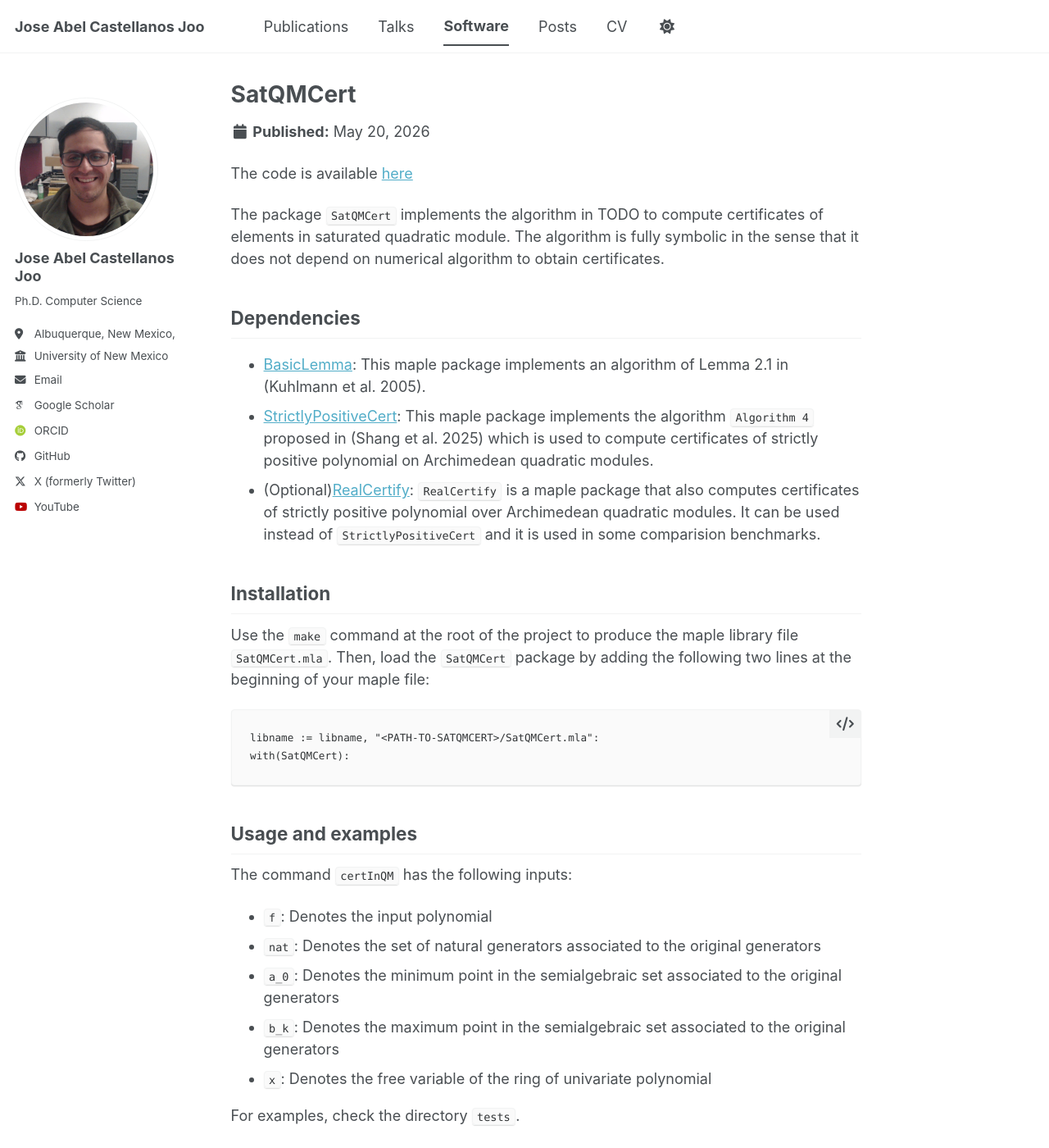
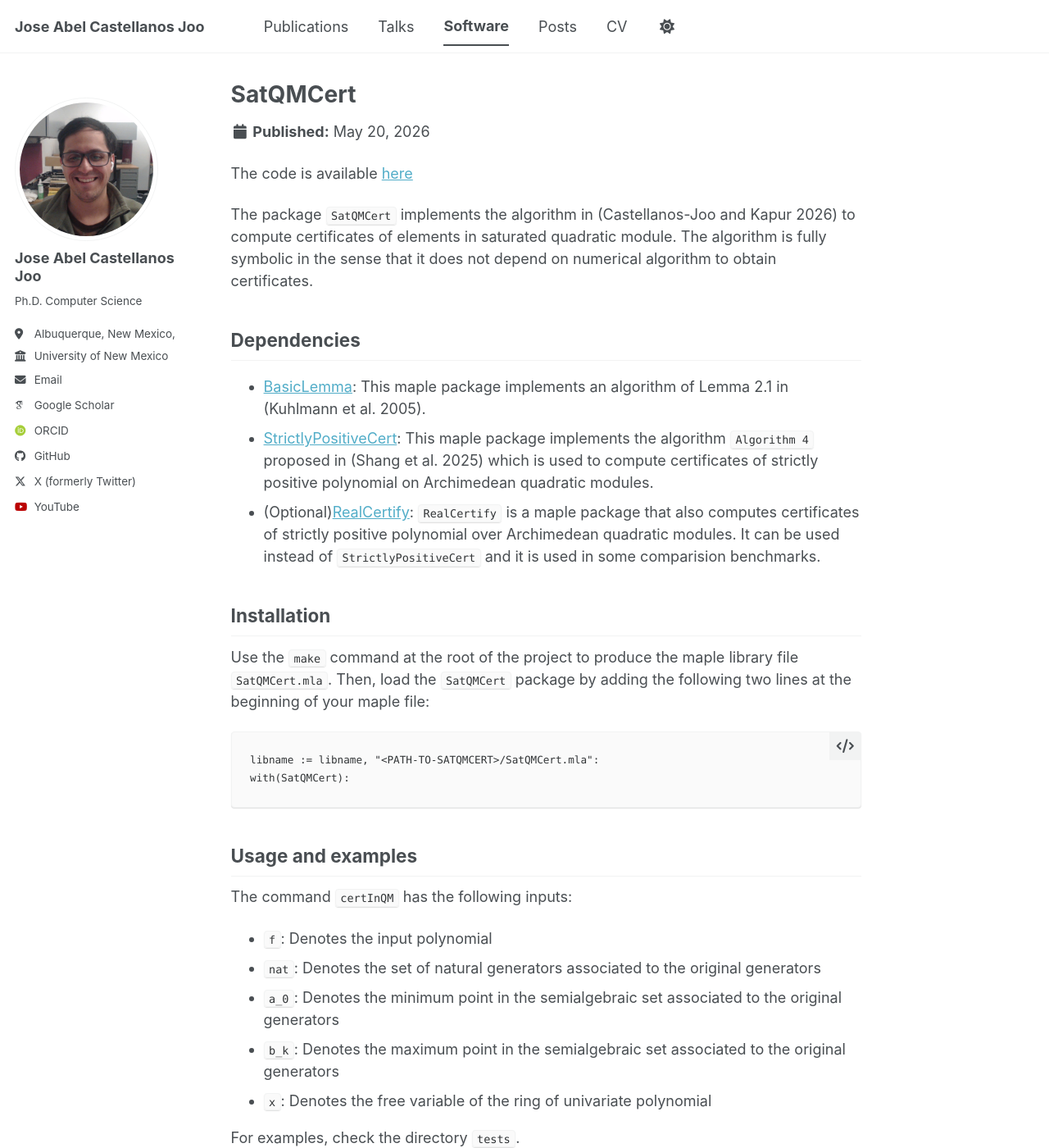
Before and after one commit to jcastellanosjoo/jcastellanosjoo.github.io, a Jekyll site: the page built from _software/satqmcert.md, in a window 1280 px wide and 1400 px high. Shown: the whole window at 82% size. Built offline with Jekyll 4.4.1, drawn with Linux system fonts in a browser that asks for light colours; some web fonts are replaced; a script bundle is joined from its source files by our own code; library files that are not in the unit come from our copies; some of the changed text lies outside the part shown.

Commit message:
Add arXiv link to satqmcert.mmd

```diff
--- a/_software/satqmcert.md
+++ b/_software/satqmcert.md
@@ -15,7 +15,8 @@
 The code is available
 [here](https://github.com/typesAreSpaces/SatQMCert)
 
-The package `SatQMCert` implements the algorithm in TODO to compute
+The package `SatQMCert` implements the algorithm in (Castellanos-Joo and
+Kapur 2026) to compute
 certificates of elements in saturated quadratic module. The algorithm
 is
 fully symbolic in the sense that it does not depend on numerical
@@ -66,6 +67,11 @@
 Squares and the Multi-Dimensional Moment Problem II*. 5 (4): 583--606.
 <https://doi.org/10.1515/advg.2005.5.4.583>.
 
-Shang, Weifeng, Chenqi Mou, Jose Abel Castellanos Joo, and Deepak Kapur.
-2025. *Computing Certificates of Strictly Positive Polynomials in
+Shang, Weifeng, Chenqi Mou, Jose Abel Castellanos Joo, and Deepak Kapur. 2025. *Computing Certificates of Strictly Positive Polynomials in
 Archimedean Quadratic Modules*. <https://arxiv.org/abs/2503.11119>.
+
+
+
+Castellanos-Joo, Jose Abel, and Deepak Kapur. 2026. *Computing
+Certificates in Archimedean Univariate Saturated Quadratic Modules*.
+<https://arxiv.org/abs/2605.18980>.
```
Also changed, not shown: _software/references.bib (added, +9 -0 lines), 1 other file.
